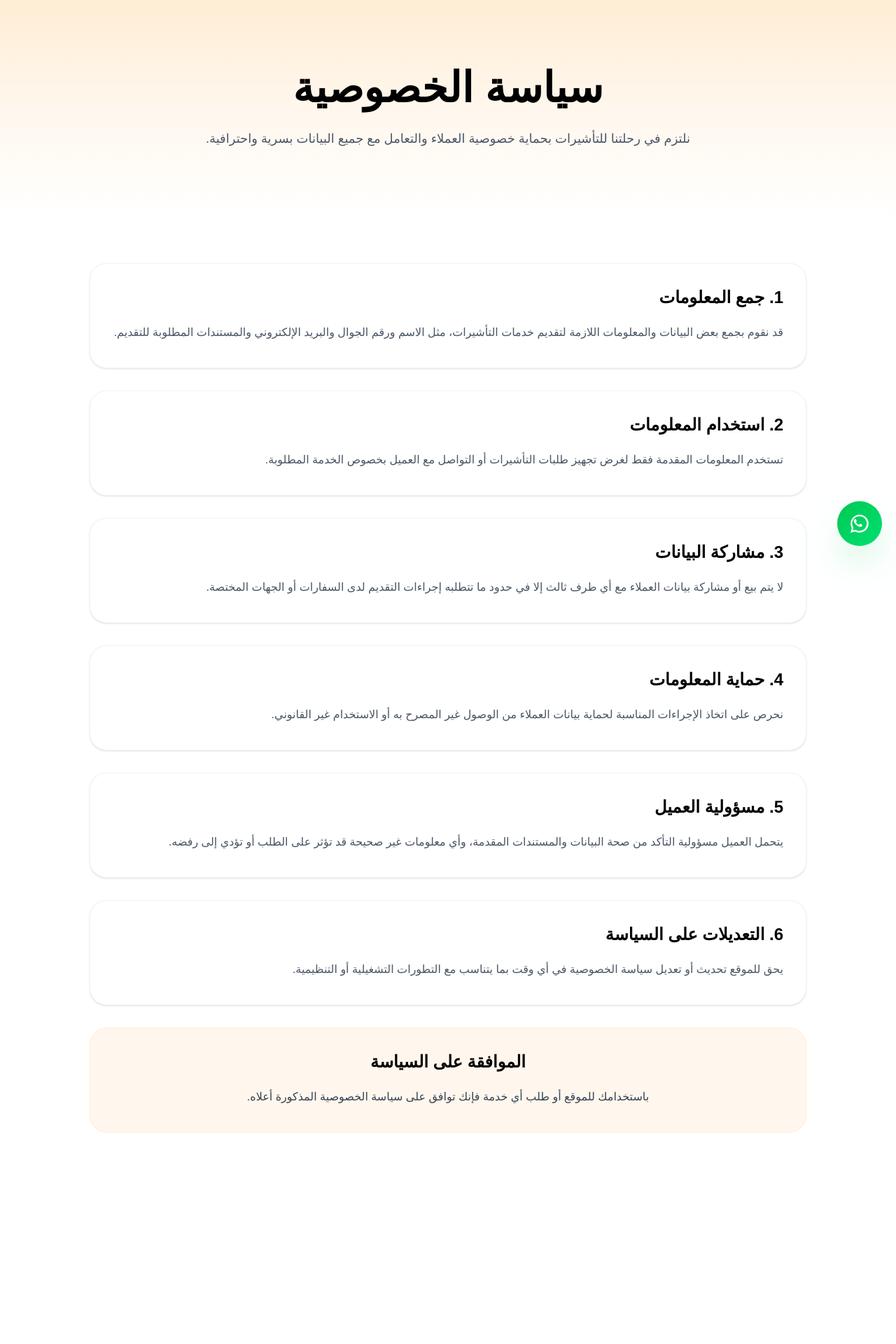
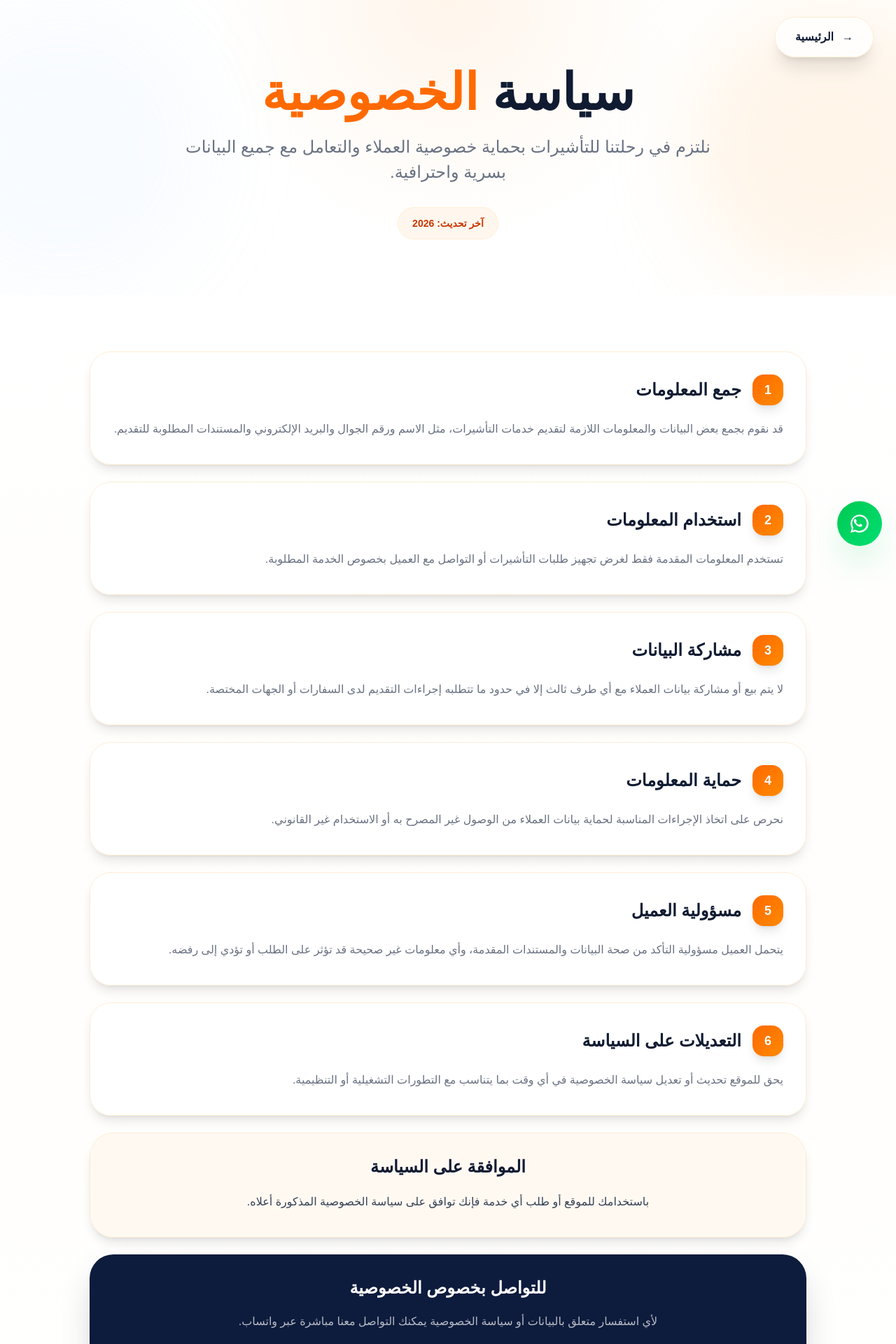
Before and after one commit to SaadAl-Harthi/visa-gate, a Next.js app: page /privacy in a window 1280 px wide. Shown: the top 1920 px of the page at 70% size. Before the commit the page ends 1682 px from the top, so only its background shows below. Built offline with nearby package versions, Linux system fonts and the light colour scheme.

Commit message:
redesign privacy policy page

```diff
--- a/app/privacy/page.tsx
+++ b/app/privacy/page.tsx
@@ -1,112 +1,118 @@
 export default function PrivacyPage() {
+  const items = [
+    {
+      title: "جمع المعلومات",
+      text: "قد نقوم بجمع بعض البيانات والمعلومات اللازمة لتقديم خدمات التأشيرات، مثل الاسم ورقم الجوال والبريد الإلكتروني والمستندات المطلوبة للتقديم.",
+    },
+    {
+      title: "استخدام المعلومات",
+      text: "تستخدم المعلومات المقدمة فقط لغرض تجهيز طلبات التأشيرات أو التواصل مع العميل بخصوص الخدمة المطلوبة.",
+    },
+    {
+      title: "مشاركة البيانات",
+      text: "لا يتم بيع أو مشاركة بيانات العملاء مع أي طرف ثالث إلا في حدود ما تتطلبه إجراءات التقديم لدى السفارات أو الجهات المختصة.",
+    },
+    {
+      title: "حماية المعلومات",
+      text: "نحرص على اتخاذ الإجراءات المناسبة لحماية بيانات العملاء من الوصول غير المصرح به أو الاستخدام غير القانوني.",
+    },
+    {
+      title: "مسؤولية العميل",
+      text: "يتحمل العميل مسؤولية التأكد من صحة البيانات والمستندات المقدمة، وأي معلومات غير صحيحة قد تؤثر على الطلب أو تؤدي إلى رفضه.",
+    },
+    {
+      title: "التعديلات على السياسة",
+      text: "يحق للموقع تحديث أو تعديل سياسة الخصوصية في أي وقت بما يتناسب مع التطورات التشغيلية أو التنظيمية.",
+    },
+  ];
+
   return (
-    <main dir="rtl" className="bg-white text-black min-h-screen">
+    <main dir="rtl" className="bg-white text-black min-h-screen overflow-hidden">
+      {/* Hero */}
+      <section className="relative overflow-hidden px-5 md:px-8 pt-24 pb-20 bg-white text-center">
+        <div className="absolute inset-0 pointer-events-none">
+          <div className="absolute top-0 right-[-120px] h-[420px] w-[420px] rounded-full bg-orange-200/25 blur-3xl" />
+          <div className="absolute bottom-0 left-[-120px] h-[420px] w-[420px] rounded-full bg-blue-200/10 blur-3xl" />
+          <div className="absolute inset-0 bg-[radial-gradient(circle_at_top,rgba(255,130,0,0.08),transparent_45%)]" />
+        </div>
 
-      {/* Hero */}
-      <section className="px-5 md:px-8 py-24 text-center bg-gradient-to-b from-orange-100 via-orange-50 to-white">
+        <a
+          href="/"
+          className="absolute right-5 top-6 z-20 inline-flex items-center gap-3 rounded-full border border-orange-100 bg-white/80 px-5 py-3 text-sm font-bold text-[#101b32] shadow-xl backdrop-blur-xl transition hover:text-orange-500 md:right-8 md:px-7 md:py-4 md:text-base"
+        >
+          <span>→</span>
+          الرئيسية
+        </a>
 
-        <div className="max-w-4xl mx-auto">
+        <div className="relative z-10 max-w-4xl mx-auto">
 
-          <h1 className="text-4xl md:text-6xl font-bold mb-6">
-            سياسة الخصوصية
+          <h1 className="mb-6 text-4xl font-black text-[#101b32] md:text-7xl">
+            سياسة <span className="text-orange-500">الخصوصية</span>
           </h1>
 
-          <p className="text-gray-600 text-lg leading-9">
+          <p className="mx-auto max-w-3xl text-lg leading-9 text-gray-500 md:text-2xl">
             نلتزم في رحلتنا للتأشيرات بحماية خصوصية العملاء والتعامل مع جميع البيانات بسرية واحترافية.
           </p>
 
+          <div className="mt-8 inline-flex rounded-full border border-orange-100 bg-orange-50 px-5 py-3 text-sm font-bold text-orange-700">
+            آخر تحديث: 2026
+          </div>
         </div>
-
       </section>
 
       {/* Content */}
-      <section className="px-5 md:px-8 py-16">
+      <section className="relative bg-gradient-to-b from-white via-orange-50/20 to-white px-5 py-20 md:px-8">
+        <div className="mx-auto max-w-5xl space-y-6">
+          {items.map((item, index) => (
+            <div
+              key={item.title}
+              className="rounded-[30px] border border-orange-100 bg-white/90 p-7 shadow-lg backdrop-blur-xl transition hover:-translate-y-1 hover:shadow-2xl md:p-8"
+            >
+              <div className="mb-4 flex items-center gap-4">
+                <span className="flex h-11 w-11 shrink-0 items-center justify-center rounded-2xl bg-gradient-to-br from-orange-500 to-orange-400 text-lg font-black text-white shadow-lg">
+                  {index + 1}
+                </span>
 
-        <div className="max-w-5xl mx-auto space-y-8">
+                <h2 className="text-2xl font-black text-[#101b32]">
+                  {item.title}
+                </h2>
+              </div>
 
-          {/* Item */}
-          <div className="bg-white border border-gray-100 rounded-3xl p-8 shadow-sm">
-            <h2 className="text-2xl font-bold mb-4">
-              1. جمع المعلومات
+              <p className="leading-9 text-gray-500">
+                {item.text}
+              </p>
+            </div>
+          ))}
+
+          <div className="rounded-[34px] border border-orange-100 bg-orange-50/70 p-8 text-center shadow-lg">
+            <h2 className="mb-4 text-2xl font-black text-[#101b32]">
+              الموافقة على السياسة
             </h2>
 
-            <p className="text-gray-600 leading-9">
-              قد نقوم بجمع بعض البيانات والمعلومات اللازمة لتقديم خدمات التأشيرات، مثل الاسم ورقم الجوال والبريد الإلكتروني والمستندات المطلوبة للتقديم.
+            <p className="mx-auto max-w-3xl leading-9 text-gray-700">
+              باستخدامك للموقع أو طلب أي خدمة فإنك توافق على سياسة الخصوصية المذكورة أعلاه.
             </p>
           </div>
 
-          {/* Item */}
-          <div className="bg-white border border-gray-100 rounded-3xl p-8 shadow-sm">
-            <h2 className="text-2xl font-bold mb-4">
-              2. استخدام المعلومات
+          <div className="rounded-[34px] bg-[#0d1b3d] p-8 text-center text-white shadow-2xl">
+            <h2 className="mb-4 text-2xl font-black">
+              للتواصل بخصوص الخصوصية
             </h2>
 
-            <p className="text-gray-600 leading-9">
-              تستخدم المعلومات المقدمة فقط لغرض تجهيز طلبات التأشيرات أو التواصل مع العميل بخصوص الخدمة المطلوبة.
-            </p>
-          </div>
-
-          {/* Item */}
-          <div className="bg-white border border-gray-100 rounded-3xl p-8 shadow-sm">
-            <h2 className="text-2xl font-bold mb-4">
-              3. مشاركة البيانات
-            </h2>
-
-            <p className="text-gray-600 leading-9">
-              لا يتم بيع أو مشاركة بيانات العملاء مع أي طرف ثالث إلا في حدود ما تتطلبه إجراءات التقديم لدى السفارات أو الجهات المختصة.
-            </p>
-          </div>
-
-          {/* Item */}
-          <div className="bg-white border border-gray-100 rounded-3xl p-8 shadow-sm">
-            <h2 className="text-2xl font-bold mb-4">
-              4. حماية المعلومات
-            </h2>
-
-            <p className="text-gray-600 leading-9">
-              نحرص على اتخاذ الإجراءات المناسبة لحماية بيانات العملاء من الوصول غير المصرح به أو الاستخدام غير القانوني.
-            </p>
-          </div>
-
-          {/* Item */}
-          <div className="bg-white border border-gray-100 rounded-3xl p-8 shadow-sm">
-            <h2 className="text-2xl font-bold mb-4">
-              5. مسؤولية العميل
-            </h2>
-
-            <p className="text-gray-600 leading-9">
-              يتحمل العميل مسؤولية التأكد من صحة البيانات والمستندات المقدمة، وأي معلومات غير صحيحة قد تؤثر على الطلب أو تؤدي إلى رفضه.
-            </p>
-          </div>
-
-          {/* Item */}
-          <div className="bg-white border border-gray-100 rounded-3xl p-8 shadow-sm">
-            <h2 className="text-2xl font-bold mb-4">
-              6. التعديلات على السياسة
-            </h2>
-
-            <p className="text-gray-600 leading-9">
-              يحق للموقع تحديث أو تعديل سياسة الخصوصية في أي وقت بما يتناسب مع التطورات التشغيلية أو التنظيمية.
-            </p>
-          </div>
-
-          {/* Final */}
-          <div className="bg-orange-50 border border-orange-100 rounded-3xl p-8 text-center">
-
-            <h2 className="text-2xl font-bold mb-4">
-              الموافقة على السياسة
-            </h2>
-
-            <p className="text-gray-700 leading-9">
-              باستخدامك للموقع أو طلب أي خدمة فإنك توافق على سياسة الخصوصية المذكورة أعلاه.
+            <p className="mb-6 leading-8 text-white/70">
+              لأي استفسار متعلق بالبيانات أو سياسة الخصوصية يمكنك التواصل معنا مباشرة عبر واتساب.
             </p>
 
+            <a
+              href="https://wa.me/966552525141"
+              target="_blank"
+              className="inline-flex rounded-2xl bg-gradient-to-l from-orange-500 to-orange-400 px-8 py-4 font-black text-white shadow-xl shadow-orange-500/25 transition hover:scale-105"
+            >
+              تواصل معنا
+            </a>
           </div>
-
         </div>
-
       </section>
-
     </main>
   );
 }
```
